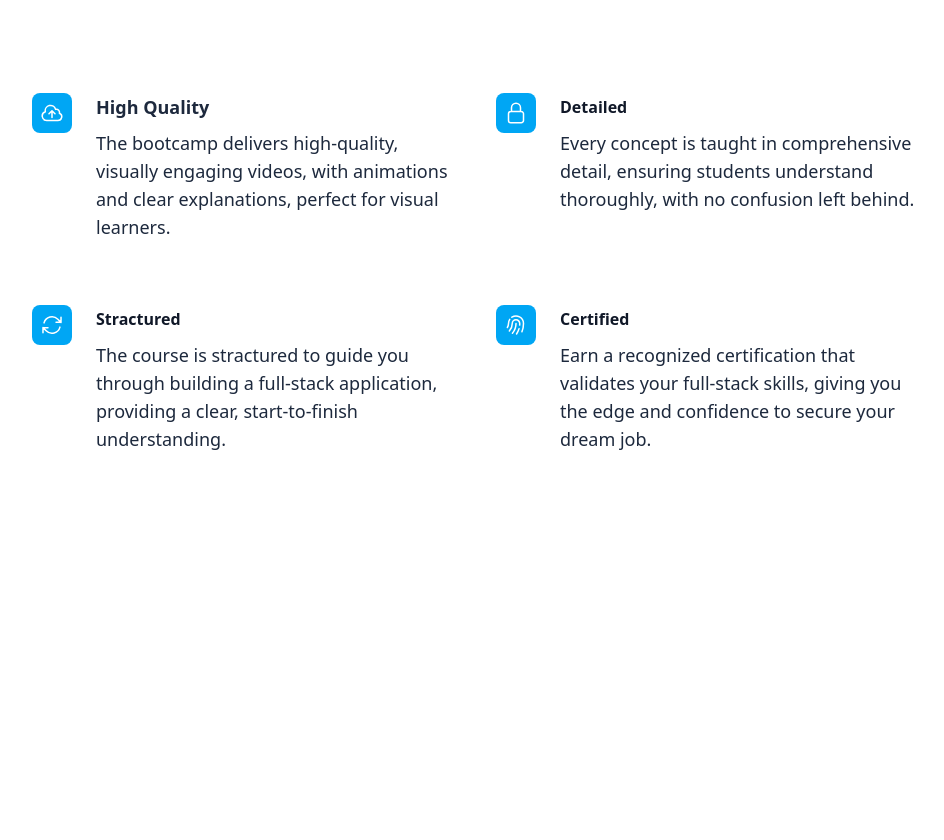
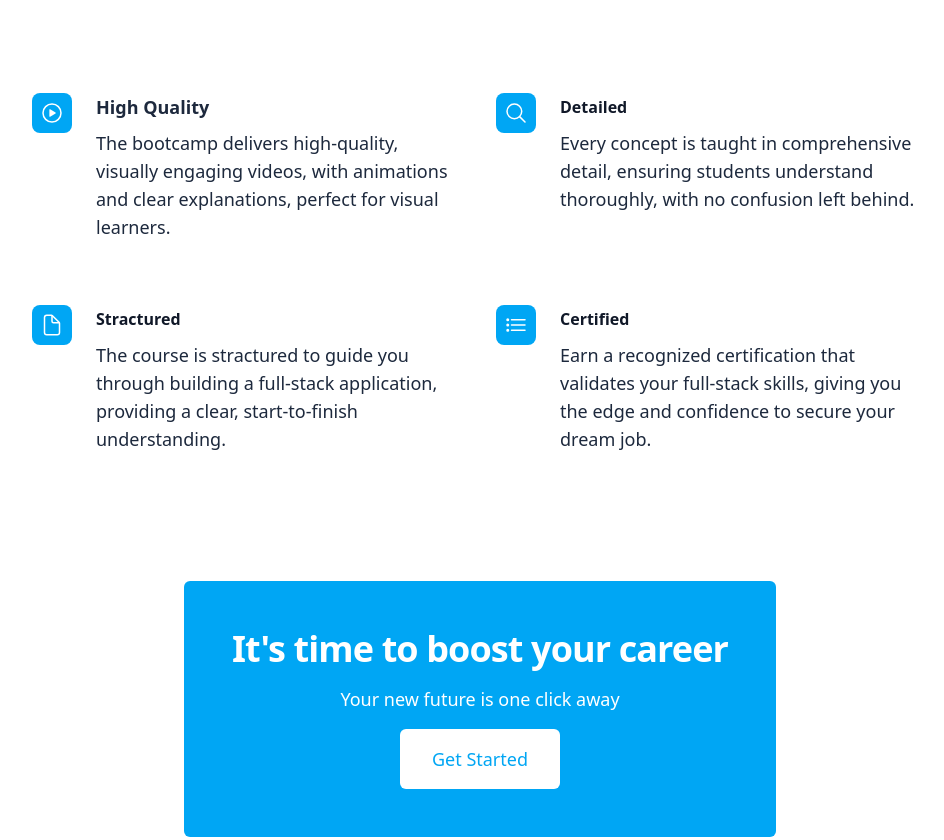
Before and after one commit to ReinardNyangisa/futurefullstack, a plain HTML site: page index.html in a window 1280 px wide. Shown: the part 1151-1991 px from the top of the page, without its empty margins (160-1104 px from the left). Before the commit the page ends 1732 px from the top, so only its background shows below. Drawn offline with nearby package versions, Linux system fonts and the light colour scheme.

Commit message:
footer added

```diff
--- a/index.html
+++ b/index.html
@@ -10,6 +10,9 @@
 </head>
 
 <body class="text-lg font-normal text-slate-600">
+
+
+  <!-- HERO-SECTION -->
   <div class="container mx-auto">
     <header>
       <section class="h-screen grid grid-cols-2 justify-items-center items-center">
@@ -37,10 +40,8 @@
 
     <main>
 
-
+      <!-- FEATURE-SECTION -->
       <section>
-
-
         <div class="bg-white py-24 sm:py-32">
           <div class="mx-auto max-w-7xl px-6 lg:px-8">
             <div class="mx-auto max-w-2xl lg:text-center">
@@ -58,12 +59,7 @@
                 <div class="relative pl-16">
                   <dt class="text-lg font-bold text-slate-800">
                     <div class="absolute left-0 top-0 flex size-10 items-center justify-center rounded-lg bg-sky-500">
-                      <svg viewBox="0 0 24 24" fill="none" stroke="currentColor" stroke-width="1.5" data-slot="icon"
-                        aria-hidden="true" class="size-6 text-white">
-                        <path
-                          d="M12 16.5V9.75m0 0 3 3m-3-3-3 3M6.75 19.5a4.5 4.5 0 0 1-1.41-8.775 5.25 5.25 0 0 1 10.233-2.33 3 3 0 0 1 3.758 3.848A3.752 3.752 0 0 1 18 19.5H6.75Z"
-                          stroke-linecap="round" stroke-linejoin="round" />
-                      </svg>
+                      <ion-icon class="size-6 text-white" name="play-circle-outline"></ion-icon>
                     </div>
                     High Quality
                   </dt>
@@ -77,12 +73,7 @@
                 <div class="relative pl-16">
                   <dt class="text-base/7 font-bold text-gray-900">
                     <div class="absolute left-0 top-0 flex size-10 items-center justify-center rounded-lg bg-sky-500">
-                      <svg viewBox="0 0 24 24" fill="none" stroke="currentColor" stroke-width="1.5" data-slot="icon"
-                        aria-hidden="true" class="size-6 text-white">
-                        <path
-                          d="M16.5 10.5V6.75a4.5 4.5 0 1 0-9 0v3.75m-.75 11.25h10.5a2.25 2.25 0 0 0 2.25-2.25v-6.75a2.25 2.25 0 0 0-2.25-2.25H6.75a2.25 2.25 0 0 0-2.25 2.25v6.75a2.25 2.25 0 0 0 2.25 2.25Z"
-                          stroke-linecap="round" stroke-linejoin="round" />
-                      </svg>
+                      <ion-icon class="size-6 text-white" name="search-outline"></ion-icon>
                     </div>
                     Detailed
                   </dt>
@@ -96,12 +87,7 @@
                 <div class="relative pl-16">
                   <dt class="text-base/7 font-bold text-gray-900">
                     <div class="absolute left-0 top-0 flex size-10 items-center justify-center rounded-lg bg-sky-500">
-                      <svg viewBox="0 0 24 24" fill="none" stroke="currentColor" stroke-width="1.5" data-slot="icon"
-                        aria-hidden="true" class="size-6 text-white">
-                        <path
-                          d="M16.023 9.348h4.992v-.001M2.985 19.644v-4.992m0 0h4.992m-4.993 0 3.181 3.183a8.25 8.25 0 0 0 13.803-3.7M4.031 9.865a8.25 8.25 0 0 1 13.803-3.7l3.181 3.182m0-4.991v4.99"
-                          stroke-linecap="round" stroke-linejoin="round" />
-                      </svg>
+                      <ion-icon class="size-6 text-white" name="document-outline"></ion-icon>
                     </div>
                     Stractured
                   </dt>
@@ -115,12 +101,7 @@
                 <div class="relative pl-16">
                   <dt class="text-base/7 font-bold text-gray-900">
                     <div class="absolute left-0 top-0 flex size-10 items-center justify-center rounded-lg bg-sky-500">
-                      <svg viewBox="0 0 24 24" fill="none" stroke="currentColor" stroke-width="1.5" data-slot="icon"
-                        aria-hidden="true" class="size-6 text-white">
-                        <path
-                          d="M7.864 4.243A7.5 7.5 0 0 1 19.5 10.5c0 2.92-.556 5.709-1.568 8.268M5.742 6.364A7.465 7.465 0 0 0 4.5 10.5a7.464 7.464 0 0 1-1.15 3.993m1.989 3.559A11.209 11.209 0 0 0 8.25 10.5a3.75 3.75 0 1 1 7.5 0c0 .527-.021 1.049-.064 1.565M12 10.5a14.94 14.94 0 0 1-3.6 9.75m6.633-4.596a18.666 18.666 0 0 1-2.485 5.33"
-                          stroke-linecap="round" stroke-linejoin="round" />
-                      </svg>
+                      <ion-icon class="size-6 text-white" name="list-outline"></ion-icon>
                     </div>
                     Certified
                   </dt>
@@ -129,15 +110,39 @@
                     confidence to secure your dream job.</dd>
                 </div>
 
+              </dl>
 
-              </dl>
+
             </div>
+
           </div>
+
+        </div>
+
+      </section>
+
+
+       <!-- CTA SECTION -->
+      <section class="flex justify-center mb-64">
+        <div class="bg-sky-500 max-w-3xl rounded-md p-12 text-white text-center">
+          <h2 class=" text-pretty text-4xl font-bold tracking-tight mb-4">It's time to boost your career</h2>
+          <p class="mb-4">Your new future is one click away</p>
+          <a class="bg-white text-sky-500 hover:bg-sky-700  px-8 py-4 rounded-md inline-block" href="#">Get Started</a>
         </div>
       </section>
+
     </main>
 
+    <!-- FOOTER-SECTION -->
+     <footer class="flex justify-center mb-8">
+      <blockquote>© 2025  Future Fullstack</blockquote>
+     </footer>
+
+
+
   </div>
+  <script type="module" src="https://unpkg.com/ionicons@7.1.0/dist/ionicons/ionicons.esm.js"></script>
+<script nomodule src="https://unpkg.com/ionicons@7.1.0/dist/ionicons/ionicons.js"></script>
 
 
 </body>
```
